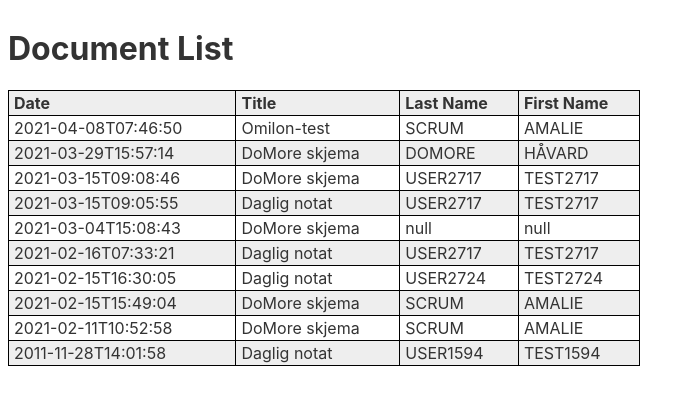
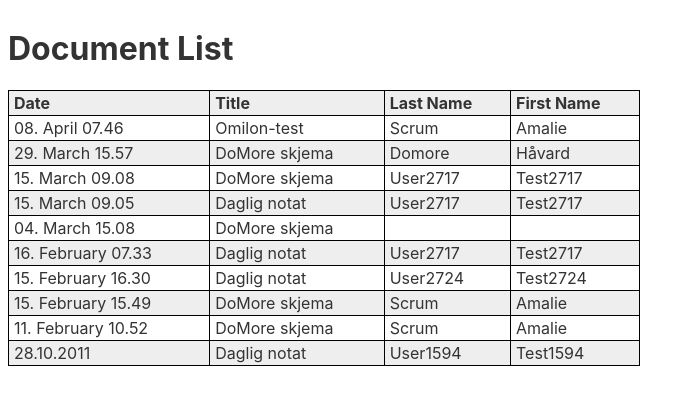
Before and after one commit to thorstenbaek/web-faggruppe-svelte-app, a Svelte app: page / in a window 1280 px wide. Shown: the top 404 px of the page, without its empty margins (0-695 px from the left). Built offline with nearby package versions, Linux system fonts and the light colour scheme.

Commit message:
Format dates and names

```diff
--- a/src/components/DocumentList.svelte
+++ b/src/components/DocumentList.svelte
@@ -2,19 +2,43 @@
 
 <script>
     import documents from "../data/documents.json";
+
+    const monthNames = ["January", "February", "March", "April", "May", "June",
+        "July", "August", "September", "October", "November", "December"
+    ];
+
+    function formatDate(dateString) {
+        var d = new Date(dateString);
+        var now = new Date();
+        if (now.getFullYear() == d.getFullYear()) {
+            return `${String(d.getDate()).padStart(2, '0')}. ${monthNames[d.getMonth()]} ${String(d.getHours()).padStart(2, '0')}.${String(d.getMinutes()).padStart(2, '0')}`;
+        }
+
+        return `${String(d.getDate()).padStart(2, '0')}.${String(d.getMonth()).padStart(2, '0')}.${d.getFullYear()}`;
+    }
+
+    function formatName(s) {
+        if (typeof s !== 'string') return ''
+        var lowerCase = s.toLowerCase();
+        return lowerCase.charAt(0).toUpperCase() + lowerCase.slice(1);
+    }
+
 </script>
 
 <table>
     <thead>
-        <th>Date</th><th>Title</th><th>Last Name</th><th>First Name</th>
+        <th>Date</th>
+        <th>Title</th>
+        <th>Last Name</th>
+        <th>First Name</th>
     </thead>
     <tbody>
         {#each documents as document}
         <tr>
-            <td>{document.eventTime}</td>
+            <td>{formatDate(document.eventTime)}</td>
             <td>{document.title}</td>
-            <td>{document.author.lastName}</td>
-            <td>{document.author.firstName}</td>
+            <td>{formatName(document.author.lastName)}</td>
+            <td>{formatName(document.author.firstName)}</td>
         </tr>
         {/each}
     </tbody>
```
